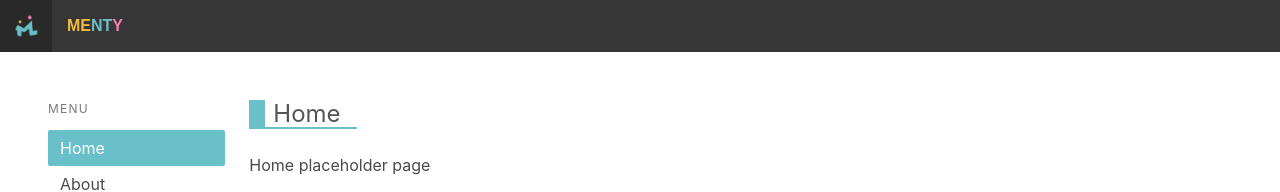
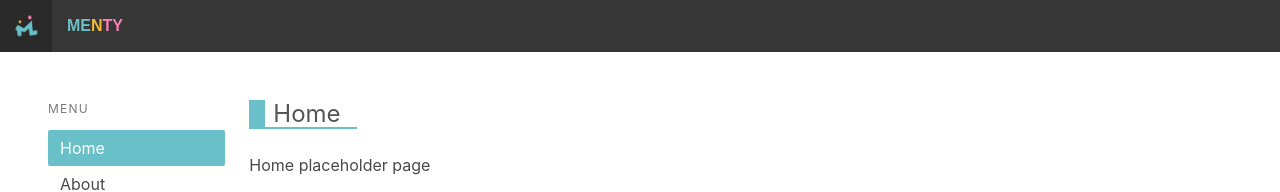
Before and after one commit to kstonekuan/imagine-cup, a React (Create React App) app in the folder react-app/: page /home in a window 1280 px wide. Shown: the top 192 px of the page. Built offline with nearby package versions, Linux system fonts and the light colour scheme; no server answers.

Commit message:
change brand colors

```diff
--- a/react-app/src/components/HeaderBarBrand.js
+++ b/react-app/src/components/HeaderBarBrand.js
@@ -14,8 +14,8 @@ const HeaderBarBrand = () => (
     </a>
     <NavLink to="/" className="navbar-item nav-home">
       <span className="brand-first">ME</span>
-      <span className="brand-second">NT</span>
-      <span className="brand-third">Y</span>
+      <span className="brand-second">N</span>
+      <span className="brand-third">TY</span>
     </NavLink>
   </div>
 );
--- a/react-app/src/styles.scss
+++ b/react-app/src/styles.scss
@@ -53,10 +53,10 @@ header {
   span {
     letter-spacing: 0px;
     &.brand-first {
-      color: $logo-yellow;
+      color: $logo-blue;
     }
     &.brand-second {
-      color: $logo-blue;
+      color: $logo-yellow;
     }
     &.brand-third {
       color: $logo-pink;
@@ -66,8 +66,8 @@ header {
     border: 3px solid transparent;
     border-radius: 0%;
     &:hover {
-      border-right: 3px solid $logo-yellow;
-      border-left: 3px solid $logo-pink;
+      border-right: 3px solid $logo-pink;
+      border-left: 3px solid $logo-blue;
     }
   }
   .fab {
```
